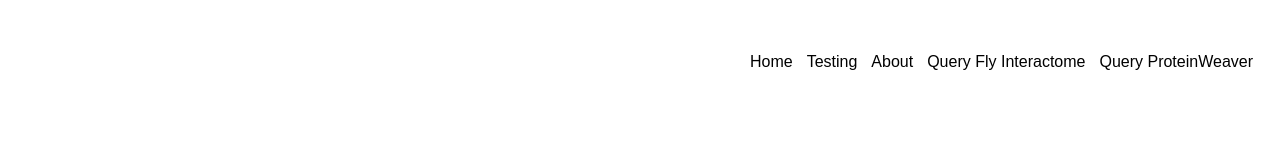
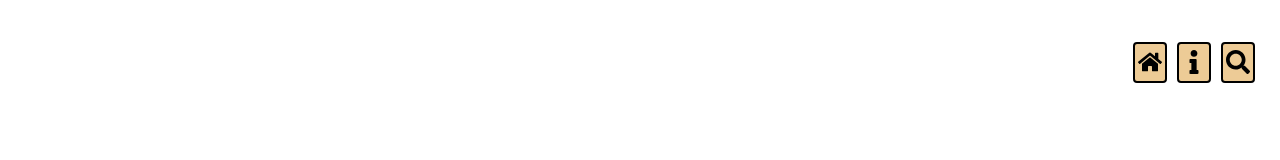
Before and after one commit to Reed-CompBio/protein-weaver, a React (Vite) app in the folder client/: page /query in a window 1280 px wide. Shown: the top 160 px of the page. Built offline with nearby package versions, Linux system fonts and the light colour scheme; no server answers.

Commit message:
Autocorrect based on currently selected organism

```diff
--- a/client/src/components/NavBar.jsx
+++ b/client/src/components/NavBar.jsx
@@ -1,5 +1,7 @@
 import React from "react";
 import { Link } from "react-router-dom";
+import { FaInfo, FaHome, FaSearch } from 'react-icons/fa';
+import { IconContext } from 'react-icons';
 
 export default function NavBar() {
   return (
@@ -8,19 +10,37 @@ export default function NavBar() {
         <h1>ProteinWeaver</h1>
         <ul className="navbar-menu">
           <li>
-            <Link to={`/`}>Home</Link>
+            <Link to={`/`}>
+              <IconContext.Provider value={{
+                size: '1.5em'
+              }} >
+                <FaHome />
+              </IconContext.Provider>
+            </Link>
           </li>
+          {/* <li>
+            <Link to={`/testing`}>Testing</Link>
+          </li> */}
           <li>
-            <Link to={`/testing`}>Testing</Link>
+            <Link to={`/about`}>
+              <IconContext.Provider value={{
+                size: '1.5em'
+              }} >
+                <FaInfo />
+              </IconContext.Provider>
+            </Link>
           </li>
+          {/* <li>
+            <Link to={`/flybase`}>Query Fly Interactome</Link>
+          </li> */}
           <li>
-            <Link to={`/about`}>About</Link>
-          </li>
-          <li>
-            <Link to={`/flybase`}>Query Fly Interactome</Link>
-          </li>
-          <li>
-            <Link to={`/query`}>Query ProteinWeaver</Link>
+            <Link to={`/query`}>
+              <IconContext.Provider value={{
+                size: '1.5em'
+              }} >
+                <FaSearch />
+              </IconContext.Provider>
+            </Link>
           </li>
         </ul>
       </div>
--- a/client/src/components/Query.jsx
+++ b/client/src/components/Query.jsx
@@ -36,6 +36,26 @@ export default function Query() {
 
     useEffect(() => {
         if (
+            searchParams.get("species") === ""
+        ) {
+            setQuery({
+                species: "txid7227",
+                protein: searchParams.get("protein"),
+                goTerm: searchParams.get("goTerm"),
+                k: searchParams.get("k"),
+            });
+        } else {
+            setQuery({
+                species: searchParams.get("species"),
+                protein: searchParams.get("protein"),
+                goTerm: searchParams.get("goTerm"),
+                k: searchParams.get("k"),
+            });
+        }
+    }, [])
+
+    useEffect(() => {
+        if (
             searchParams.get("species") != "" &&
             searchParams.get("protein") != "" &&
             searchParams.get("goTerm") != "" &&
@@ -57,7 +77,14 @@ export default function Query() {
     }, [startGuide]);
 
     useEffect(() => {
-        fetch("/api/getProteinOptions")
+        fetch('/api/getProteinOptions', {
+            method: 'POST',
+            headers: {
+                'Content-Type': 'application/json',
+                // You can add any other headers if needed
+            },
+            body: JSON.stringify(query)
+        })
             .then((res) => res.json())
             .then((data) => {
                 const proteinNames = data.map((item) => item.name);
@@ -68,7 +95,7 @@ export default function Query() {
             .catch((error) => {
                 console.error("Error fetching protein options:", error);
             });
-    }, []);
+    }, [query.species]);
 
     useEffect(() => {
         fetch("/api/getGoTermOptions")
--- a/client/src/index.css
+++ b/client/src/index.css
@@ -119,6 +119,13 @@ ul>* {
 .navbar-menu {
   display: flex;
   margin-left: auto;
+}
+
+.navbar-menu li {
+  padding: 6px 3px 3px 3px;
+  background-color: #EDCB96;
+  border-color: #000;
+  border-radius: 4px;
 }
 
 .main-layout-body {
```
Also changed, not shown: 2 other files (tests, documents, lock files or other folders).
